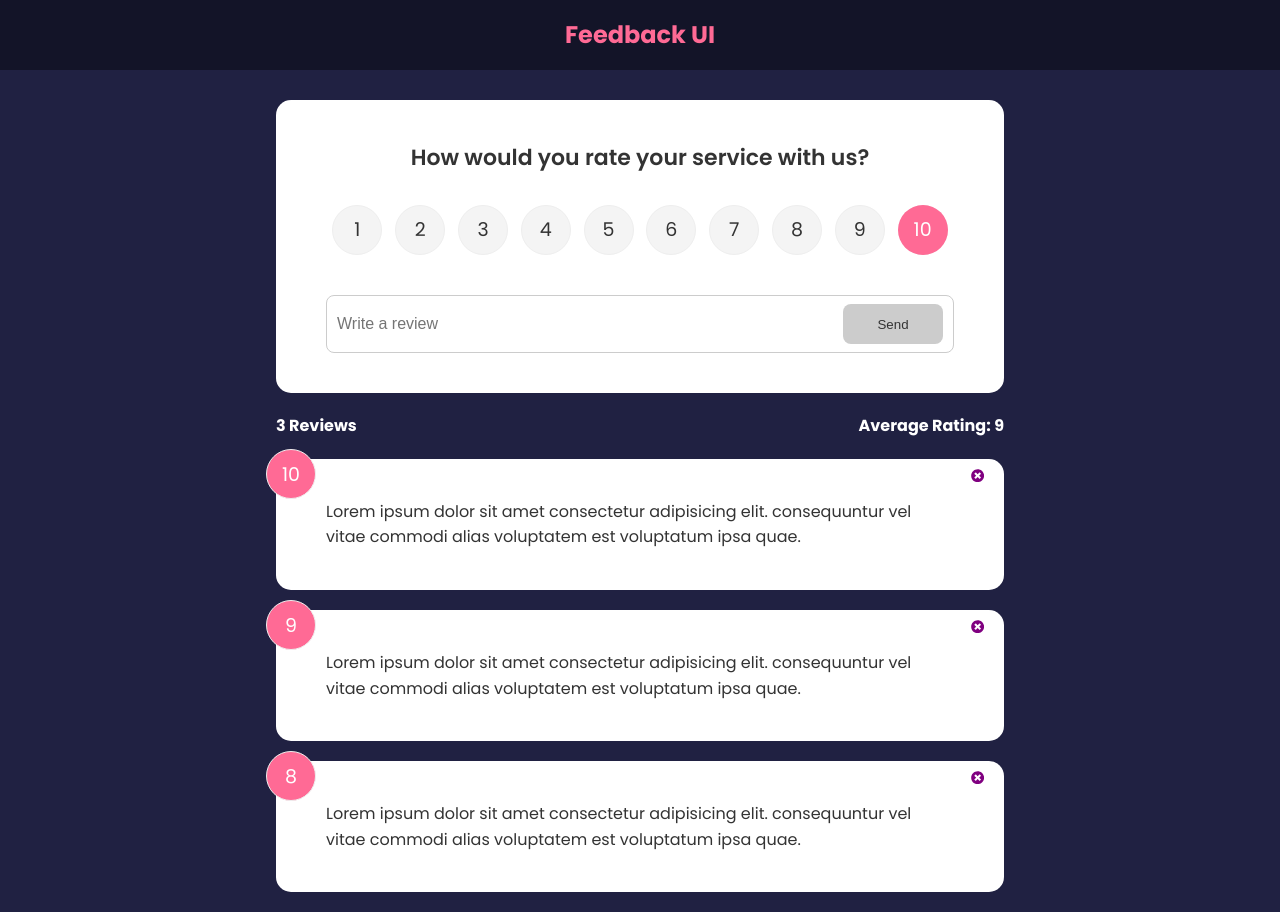
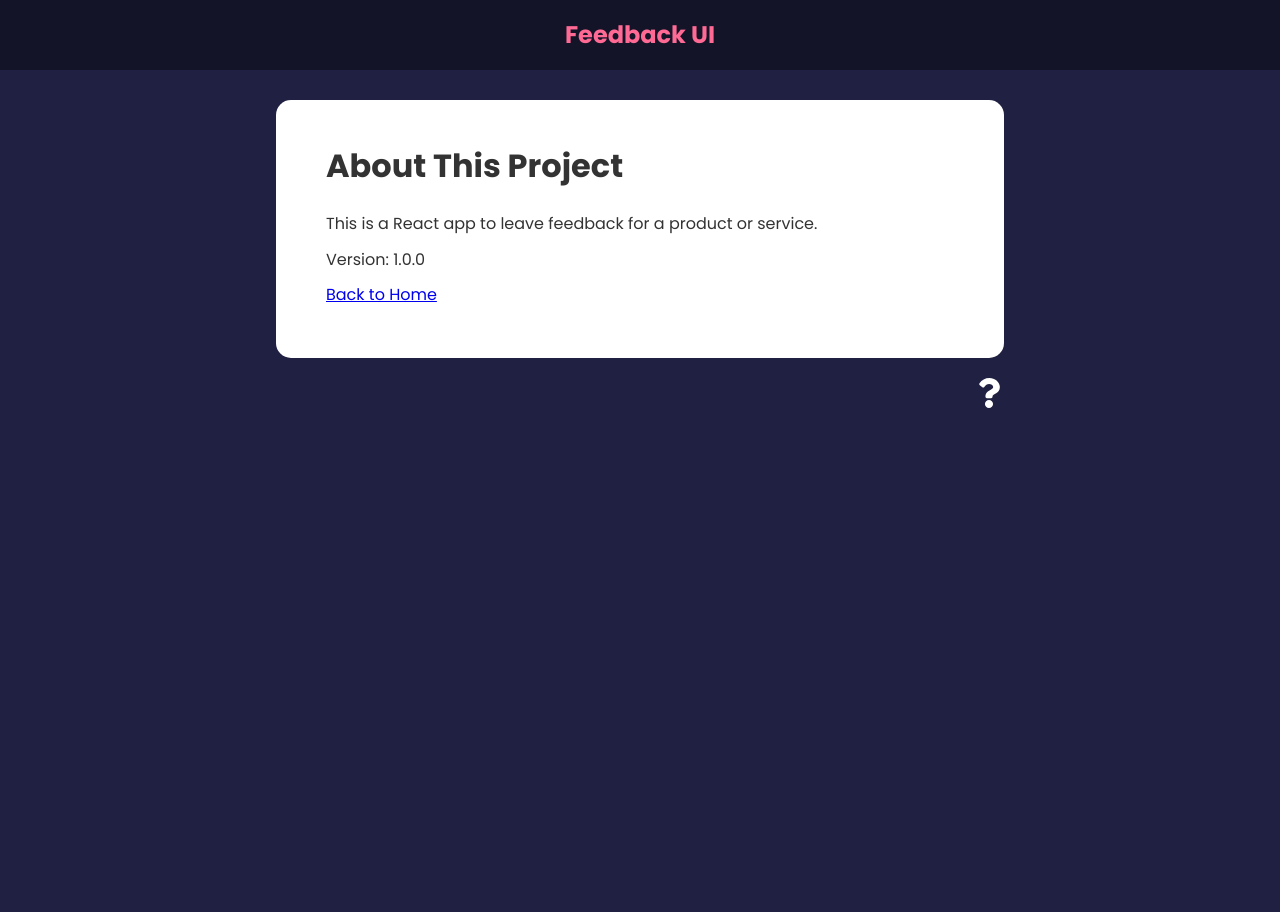
Before and after one commit to ZarifHosen/Feedback_app, a React (Create React App) app: page /about in a window 1280 px wide. After the commit the page ends 800 px from the top, so only its background shows below. Built offline with nearby package versions, Linux system fonts and the light colour scheme.

Commit message:
Progress with react-router-dom used with ? button and about page

```diff
--- a/package.json
+++ b/package.json
@@ -10,6 +10,7 @@
     "react": "^18.2.0",
     "react-dom": "^18.2.0",
     "react-icons": "^4.6.0",
+    "react-router-dom": "^6.4.2",
     "react-scripts": "5.0.1",
     "uuid": "^9.0.0",
     "web-vitals": "^2.1.4"
--- a/src/App.js
+++ b/src/App.js
@@ -1,10 +1,13 @@
 import { v4 as uuidv4 } from "uuid";
+import { BrowserRouter as Router, Route, Routes } from "react-router-dom";
 import { useState } from "react";
 import Header from "./components/Header";
 import FeedbackList from "./components/FeedbackList";
 import FeedbackStats from "./components/FeedbackStats";
 import FeedbackForm from "./components/FeedbackForm";
 import FeedbackData from "./data/FeedbackData";
+import AboutIconLink from "./components/AboutIconLink";
+import AboutPage from "./pages/AboutPage";
 
 function App() {
   const [feedback, setFeedback] = useState(FeedbackData);
@@ -21,14 +24,32 @@
   };
 
   return (
-    <>
+    // <FeedbackProvider>
+    <Router>
       <Header />
       <div className="container">
-        <FeedbackForm handleAdd={addFeedback} />
-        <FeedbackStats feedback={feedback} />
-        <FeedbackList feedback={feedback} handleDelete={deleteFeedback} />
+        <Routes>
+          <Route
+            exact
+            path="/"
+            element={
+              <>
+                <FeedbackForm handleAdd={addFeedback} />
+                <FeedbackStats feedback={feedback} />
+                <FeedbackList
+                  feedback={feedback}
+                  handleDelete={deleteFeedback}
+                />
+              </>
+            }
+          ></Route>
+          <Route path="/about" element={<AboutPage />} />
+        </Routes>
+
+        <AboutIconLink />
       </div>
-    </>
+    </Router>
+    // </FeedbackProvider>
   );
 }
 
--- /dev/null
+++ b/src/components/AboutIconLink.jsx
@@ -0,0 +1,14 @@
+import { FaQuestion } from "react-icons/fa";
+import { Link } from "react-router-dom";
+
+function AboutIconLink() {
+  return (
+    <div className="about-link">
+      <Link to="/about">
+        <FaQuestion size={30} />
+      </Link>
+    </div>
+  );
+}
+
+export default AboutIconLink;
--- /dev/null
+++ b/src/pages/AboutPage.jsx
@@ -0,0 +1,19 @@
+import Card from "../components/shared/Card";
+import { Link } from "react-router-dom";
+
+function AboutPage() {
+  return (
+    <Card>
+      <div className="about">
+        <h1>About This Project</h1>
+        <p>This is a React app to leave feedback for a product or service.</p>
+        <p>Version: 1.0.0</p>
+        <p>
+          <Link to="/">Back to Home</Link>
+        </p>
+      </div>
+    </Card>
+  );
+}
+
+export default AboutPage;
```
Also changed, not shown: 1 other file (tests, documents, lock files or other folders).
